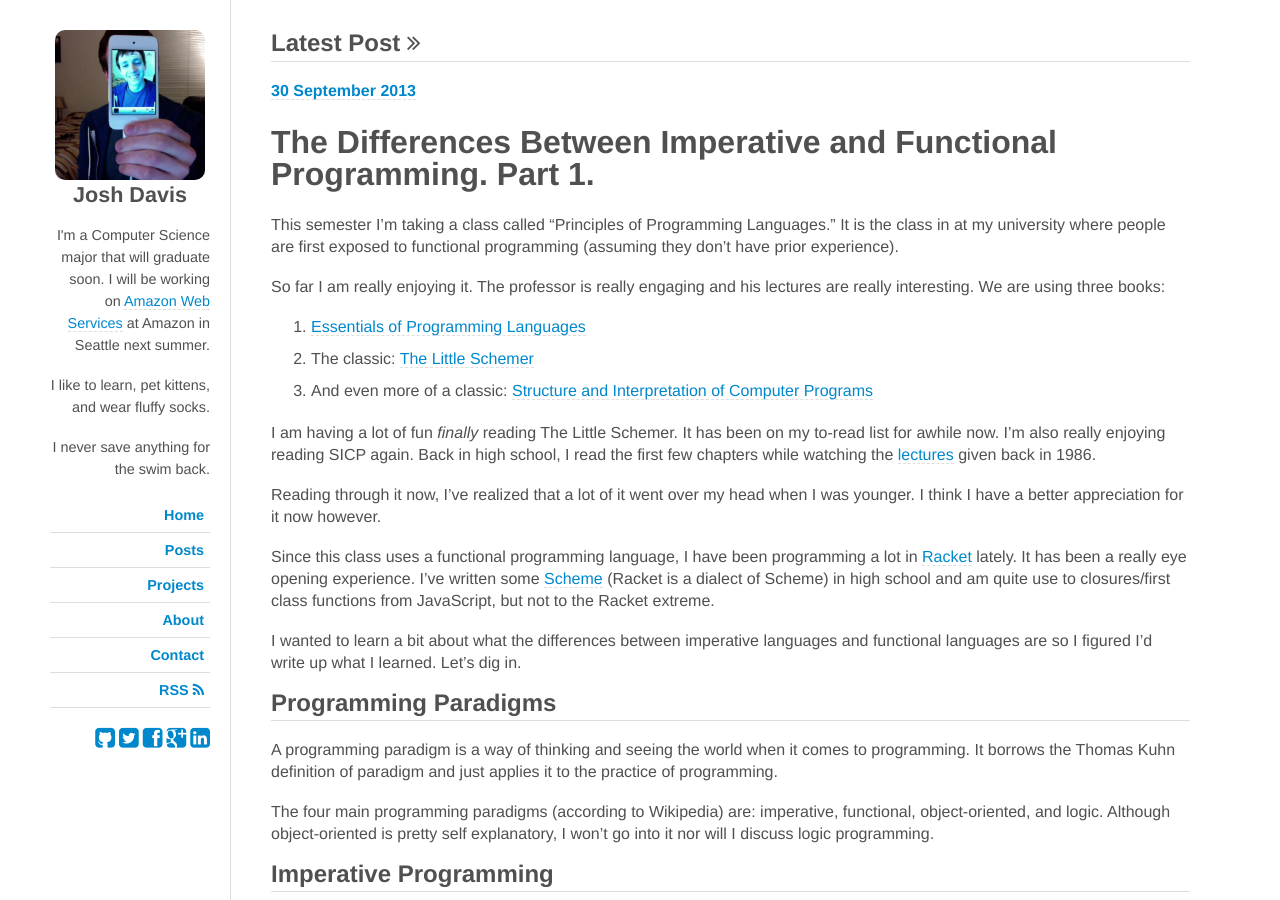
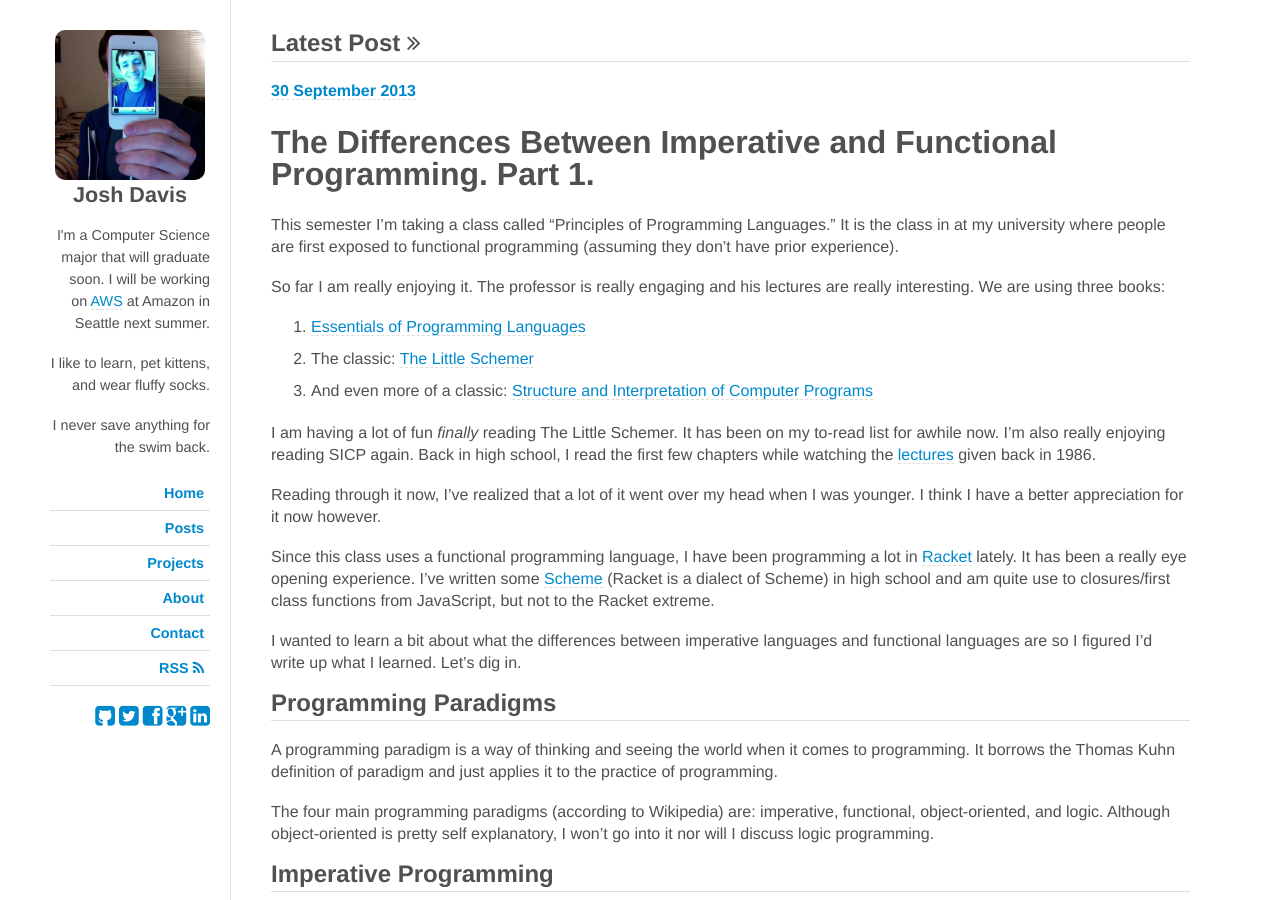
Before and after one commit to jdavis/jdavis.github.com, a Jekyll site: the page built from index.html, in a window 1280 px wide and 900 px high. Built offline with Jekyll 4.4.1, drawn with Linux system fonts in a browser that asks for light colours; some web fonts are replaced; Markdown is read by kramdown in place of the engine named in the settings.

Commit message:
Abbreviate AWS

```diff
--- a/_layouts/default.html
+++ b/_layouts/default.html
@@ -42,7 +42,7 @@
                 <div class="paragraphs">
                     <p>
                         I'm a Computer Science major that will graduate soon. I will be
-                        working on <a href="https://aws.amazon.com">Amazon Web Services</a>
+                        working on <a href="https://aws.amazon.com">AWS</a>
                         at Amazon in Seattle next summer.
                     </p>
                     <p>
```
